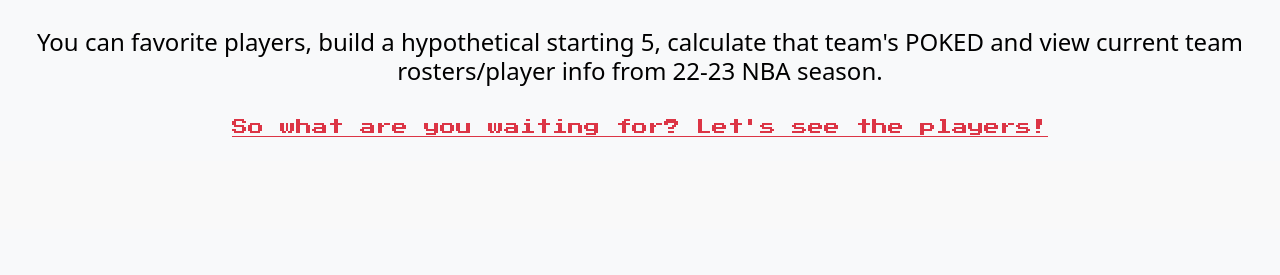
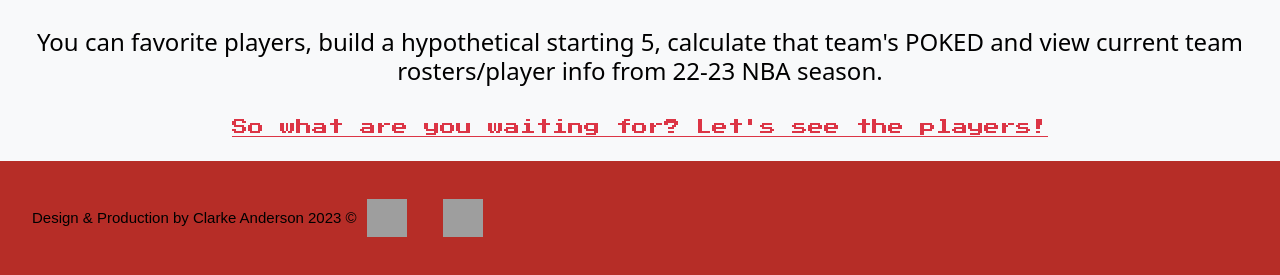
Before and after one commit to clarkeand/PokeHoops, a Flask app: page / in a window 1280 px wide. Shown: the part 571-846 px from the top of the page. Before the commit the page ends 708 px from the top, so only its background shows below. Run offline with Flask 3, Linux system fonts and the light colour scheme; some web fonts are replaced; grey boxes are pictures that could not be loaded.

Commit message:
added footer with contact information

```diff
--- a/static/styles.css
+++ b/static/styles.css
@@ -10,4 +10,37 @@ body {
 .pokemonAnimeText{
     font-family: 'Pokemon Solid', sans-serif;
     font-size: 15px;
+    color: black;
 }
+
+footer {
+    background-color: #b62d27;
+    color: #fff;
+    text-align: center;
+    padding: 20px;
+    width: 100%;
+    flex-shrink: 0;
+  }
+
+  .footer-navbar {
+    display: inline-flex;
+    justify-content: center;
+    align-items: center;
+  }
+
+  .footer-navbar .navbar-brand {
+    color: #fff;
+    padding: 10px;
+  }
+
+  /* Adjust the style for the GitHub and LinkedIn logos */
+  .footer-navbar img {
+    display: block;
+  }
+
+  /* Add a custom class for content container */
+  .content-container {
+    min-height: calc(100vh - 100px); /* 100px is the height of the footer */
+    padding-bottom: 100px; /* Adjust padding to account for footer height */
+    position: relative;
+  }
--- a/templates/base.html
+++ b/templates/base.html
@@ -63,5 +63,26 @@
     {% block body %}{% endblock %}
     {% block after_body %}{% endblock %}
 </div>
-  </body>
+<footer>
+  <nav class="navbar navbar-expand-lg navbar-light">
+    <div class="container-fluid pokemonAnimeText">
+      <div class="footer-navbar">
+        <div class="pokemonAnimeText">
+          Design & Production by Clarke Anderson 2023 ©
+        </div>
+        <div class="navbar-brand">
+          <a class="nav-link" href="https://github.com/clarkeand">
+            <img src="https://upload.wikimedia.org/wikipedia/commons/thumb/9/91/Octicons-mark-github.svg/2048px-Octicons-mark-github.svg.png" width="40" height="38" alt="GitHub">
+          </a>
+        </div>
+        <div class="navbar-brand">
+          <a class="nav-link" href="https://www.linkedin.com/in/clarkeand/">
+            <img src="https://cdn-icons-png.flaticon.com/512/61/61109.png" width="40" height="38" alt="LinkedIn">
+          </a>
+        </div>
+      </div>
+    </div>
+  </nav>
+</footer>
+</body>
 </html>
```
